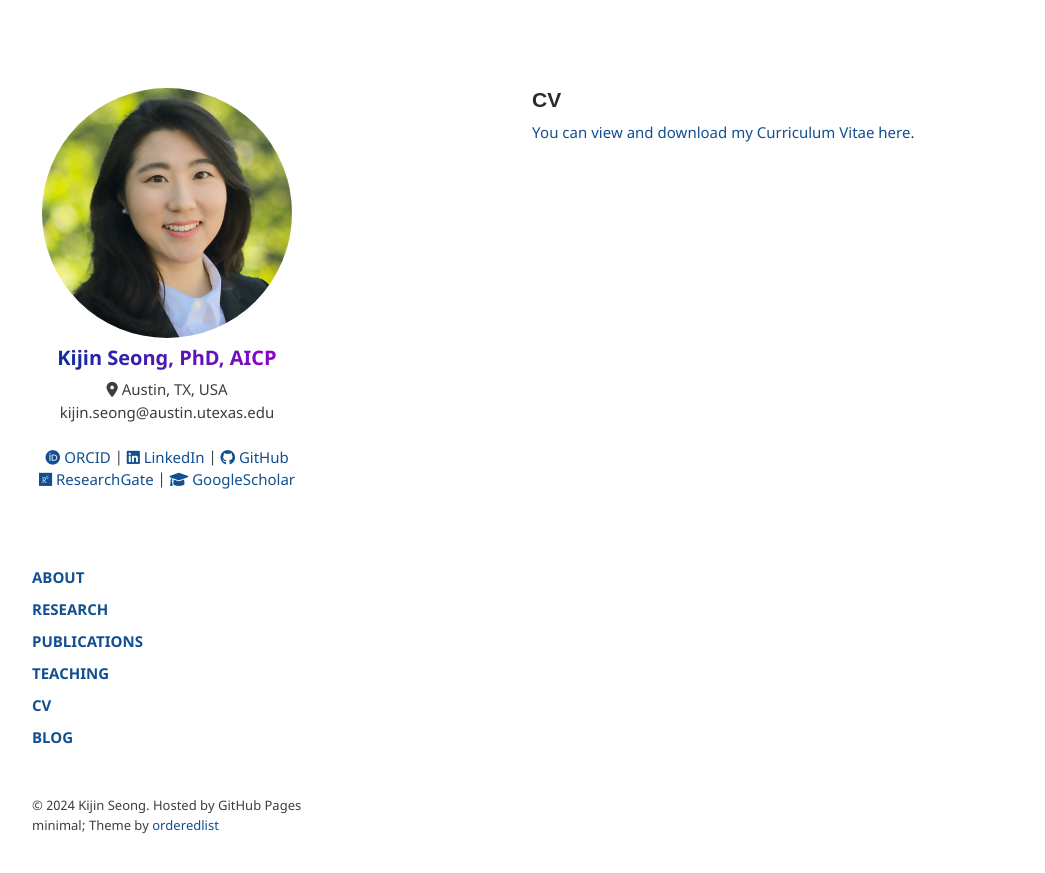
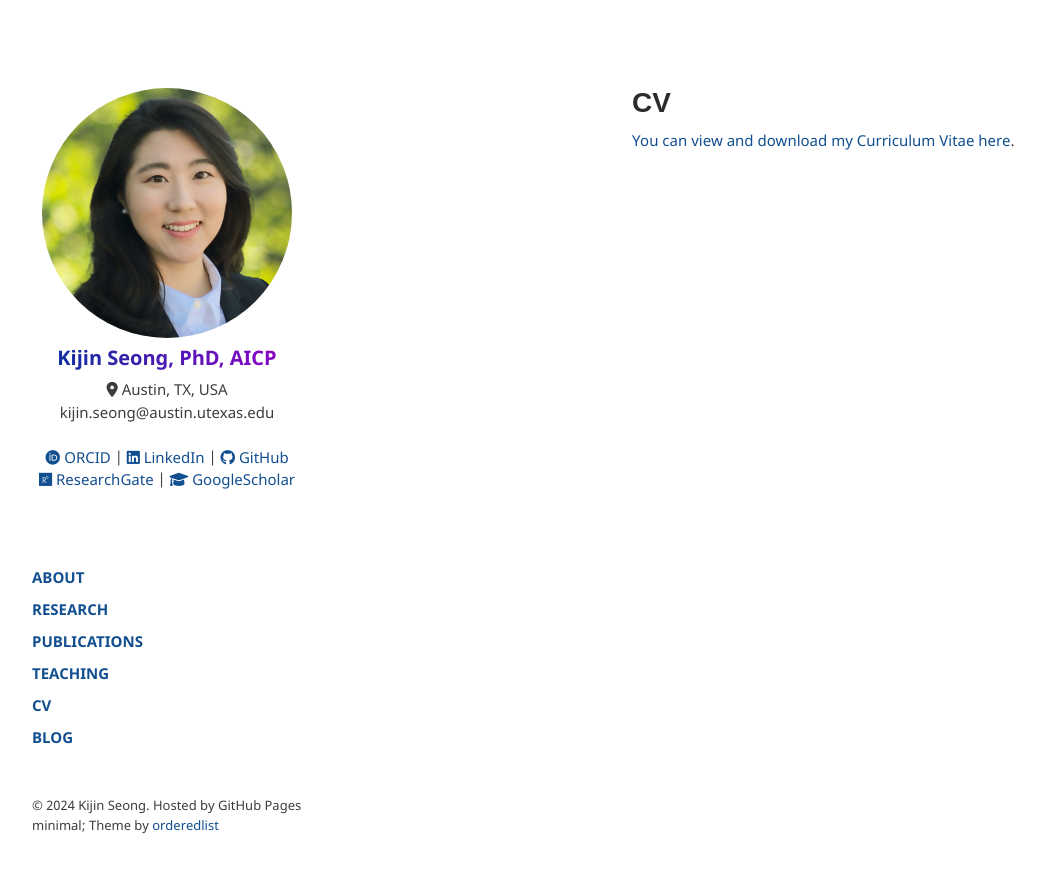
Before and after one commit to kijinseong/kijinseong.github.io, a Jekyll site: the page built from pages/cv.md, in a window 1280 px wide. Shown: the top 873 px of the page, without its empty margins (36-1081 px from the left). Built offline with Jekyll 4.4.1, drawn with Linux system fonts in a browser that asks for light colours.

Commit message:
Wrapper adjustment

```diff
--- a/assets/css/style.scss
+++ b/assets/css/style.scss
@@ -48,7 +48,7 @@ a:hover {
 }
 
 section {
-  width: 800px;
+  width: 700px;
   float:right;
   padding-bottom:50px;
   padding-left:20px;
--- a/pages/cv.md
+++ b/pages/cv.md
@@ -5,6 +5,6 @@ permalink: /cv/
 ---
 
 
-## CV
+# CV
 
 <a href="/files/Documents/CV_KijinSeong_2024Summer.pdf" style="color: #124F90;">You can view and download my Curriculum Vitae here</a>.
```
